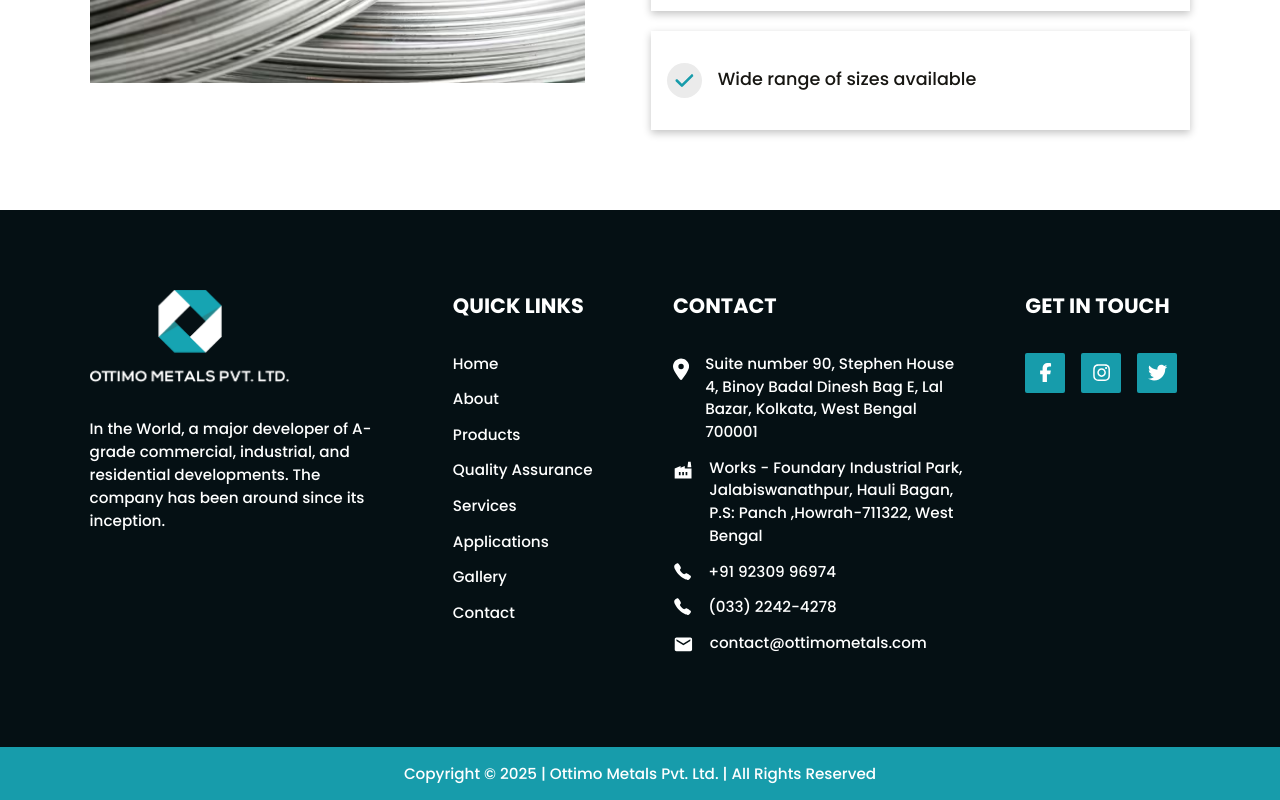
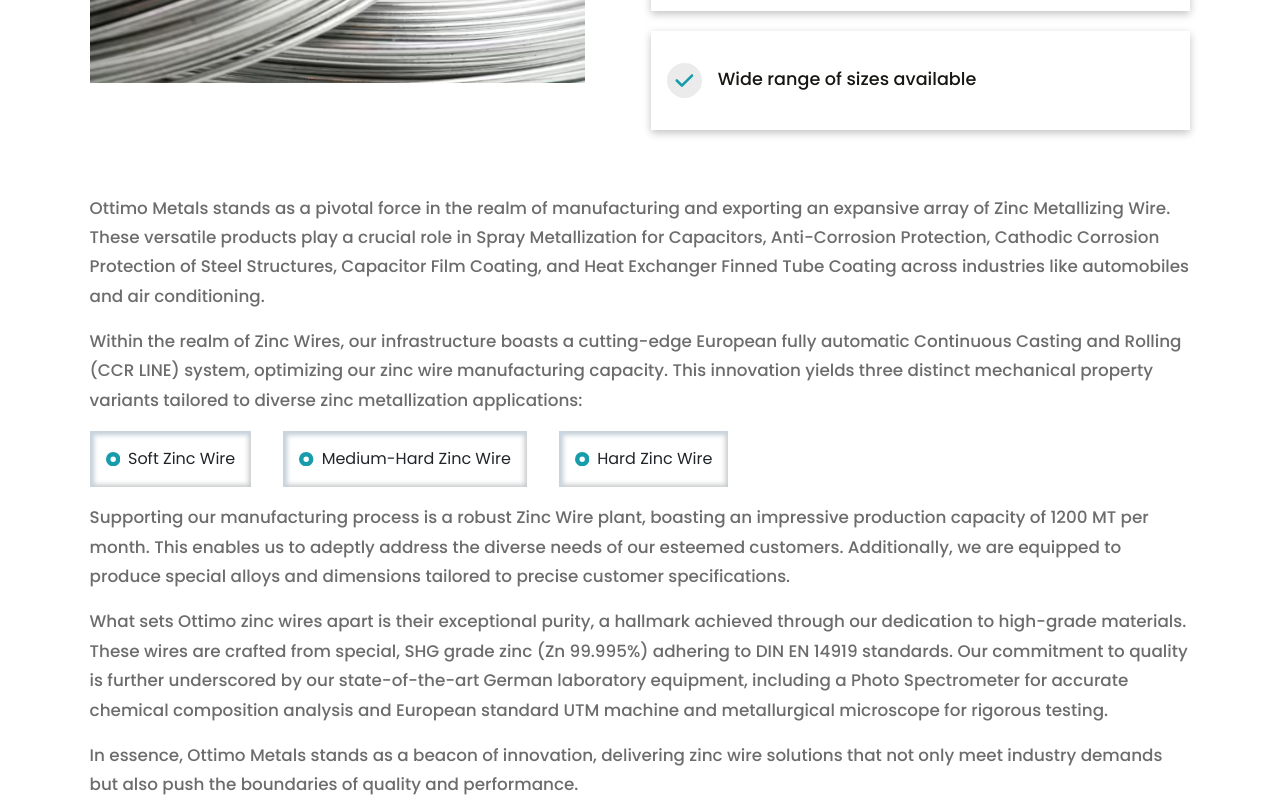
Before and after one commit to josephpal27/Ottimo-Metals, a React (Vite) app: page /products in a window 1280 px wide. Shown: the part 1980-2780 px from the top of the page. Built offline with nearby package versions, Linux system fonts and the light colour scheme.

Commit message:
Zinc Content added

```diff
--- a/src/css/Products.css
+++ b/src/css/Products.css
@@ -122,4 +122,34 @@
     padding: 0.45rem;
     margin-right: 0.7rem;
 }
+.zinc-wires-bottom{
+    margin-top: 4rem;
+}
+.zinc-wires-bottom p{
+    color: #6c6c6c;
+    font-weight: 500;
+    font-size: calc(0.65rem + 0.5vw);
+    line-height: 1.75;
+}
+.zinc-wires-bottom p:last-child{
+    margin-bottom: 0;
+}
+.zinc-wires-bottom .zinc-options{
+    display: flex;
+    gap: 2rem;
+    margin-bottom: 1rem;
+}
+.zinc-wires-bottom .zinc-options .opt-box{
+    padding: 1rem;
+    background-color: #fff;
+    box-shadow: rgba(0, 0, 0, 0.24) 0px 3px 8px;
+    box-shadow: inset 3px 3px 6px rgba(204, 219, 232, 1), inset -3px -3px 6px rgba(255, 255, 255, 0.527), inset 0 0 6px rgba(0, 0, 0, 0.658);
+    display: flex;
+    align-items: center;
+    gap: 0.5rem;
+}
+.zinc-wires-bottom .zinc-options .opt-box .icon{
+    color: #179cab;
+    font-size: calc(0.5rem + 0.5vw);
+}
 /* Zinc Wires Content End */
--- a/src/pages/Products.jsx
+++ b/src/pages/Products.jsx
@@ -4,7 +4,7 @@ import homeBanner from '/images/banners/banner.avif';
 import whatWeDoImage from '../assets/images/products/what-we-do.avif';
 import zincWireImage from '../assets/images/products/zinc-wire.avif';
 
-import { FaCheck } from "react-icons/fa6";
+import { FaCheck, FaCircleDot } from "react-icons/fa6";
 
 const Products = () => {
     return (
@@ -55,7 +55,16 @@ const Products = () => {
                     </div>
                 </div>
                 <div className="zinc-wires-bottom">
-
+                    <p>Ottimo Metals stands as a pivotal force in the realm of manufacturing and exporting an expansive array of Zinc Metallizing Wire. These versatile products play a crucial role in Spray Metallization for Capacitors, Anti-Corrosion Protection, Cathodic Corrosion Protection of Steel Structures, Capacitor Film Coating, and Heat Exchanger Finned Tube Coating across industries like automobiles and air conditioning.</p>
+                    <p>Within the realm of Zinc Wires, our infrastructure boasts a cutting-edge European fully automatic Continuous Casting and Rolling (CCR LINE) system, optimizing our zinc wire manufacturing capacity. This innovation yields three distinct mechanical property variants tailored to diverse zinc metallization applications:</p>
+                    <div className="zinc-options">
+                        <div className="opt-box"><FaCircleDot className="icon"/><span>Soft Zinc Wire</span></div>
+                        <div className="opt-box"><FaCircleDot className="icon"/><span>Medium-Hard Zinc Wire</span></div>
+                        <div className="opt-box"><FaCircleDot className="icon"/><span>Hard Zinc Wire</span></div>
+                    </div>
+                    <p>Supporting our manufacturing process is a robust Zinc Wire plant, boasting an impressive production capacity of 1200 MT per month. This enables us to adeptly address the diverse needs of our esteemed customers. Additionally, we are equipped to produce special alloys and dimensions tailored to precise customer specifications.</p>
+                    <p>What sets Ottimo zinc wires apart is their exceptional purity, a hallmark achieved through our dedication to high-grade materials. These wires are crafted from special, SHG grade zinc (Zn 99.995%) adhering to DIN EN 14919 standards. Our commitment to quality is further underscored by our state-of-the-art German laboratory equipment, including a Photo Spectrometer for accurate chemical composition analysis and European standard UTM machine and metallurgical microscope for rigorous testing.</p>
+                    <p>In essence, Ottimo Metals stands as a beacon of innovation, delivering zinc wire solutions that not only meet industry demands but also push the boundaries of quality and performance.</p>
                 </div>
             </section>
         </>
```
